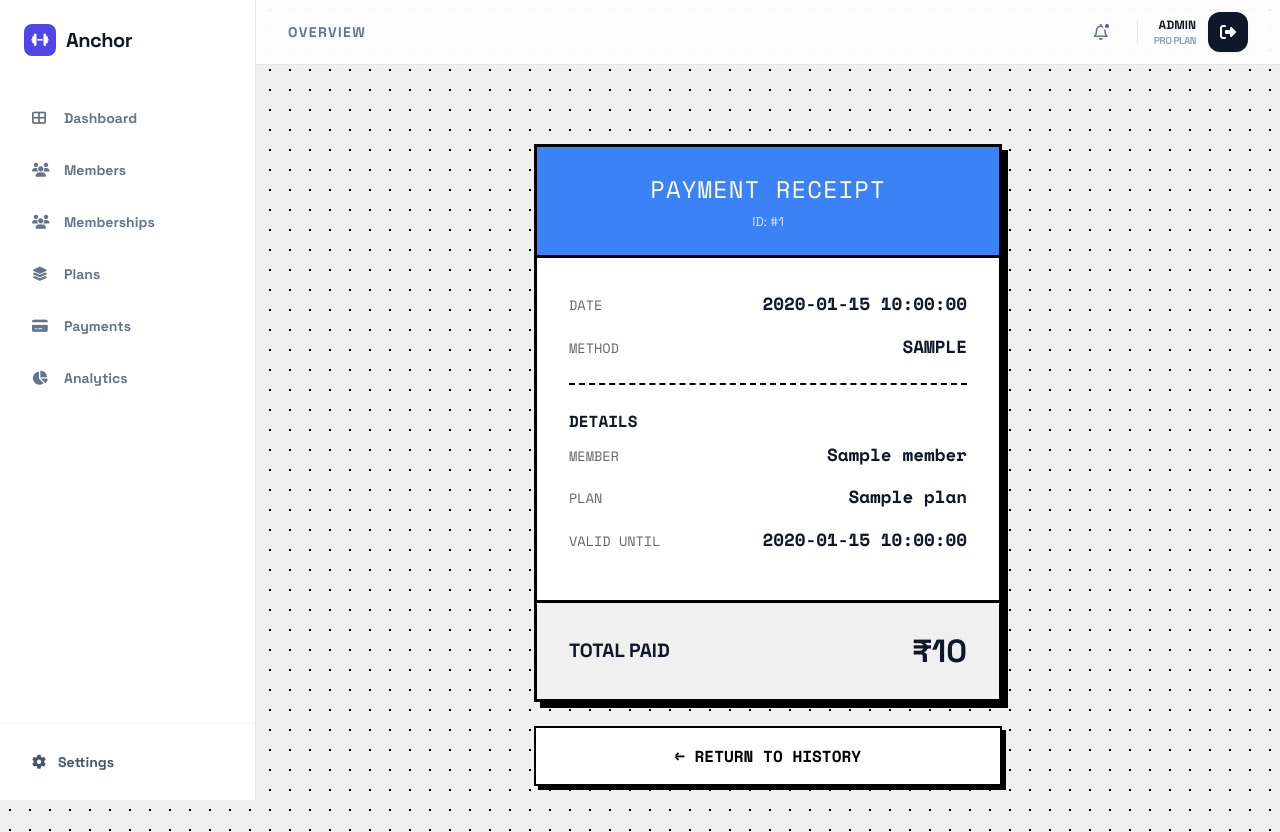
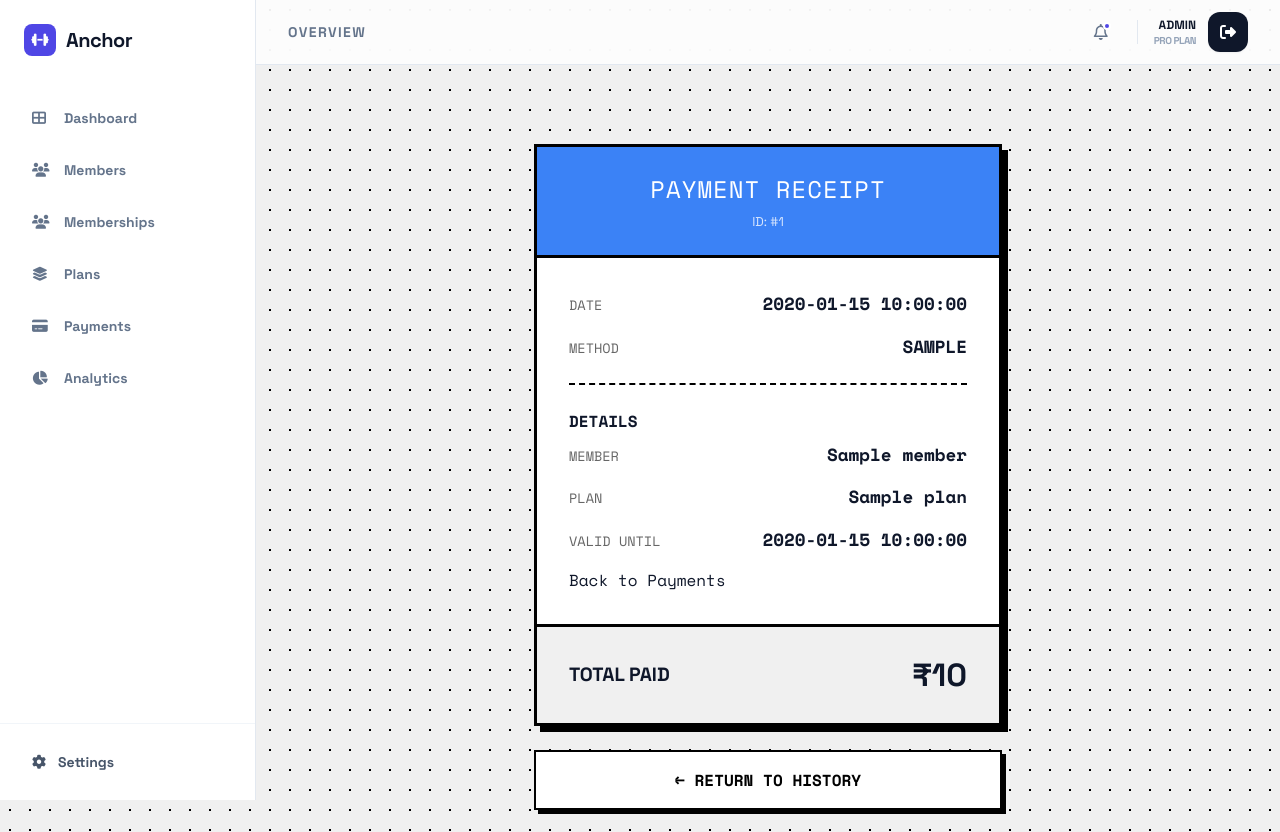
Before and after one commit to AdityaRaghav22/GYM-SAAS, a Flask app: template gym_saas/app/templates/payment/payment_details.html in a window 1280 px wide. Shown: the top 832 px of the page. Run offline with Flask 3, Linux system fonts and the light colour scheme; the template is opened without the code that fills it: most values are stand-ins (such as "Sample title", 1, 10 or a date in 2020); some libraries are stand-ins or nearby versions.

Commit message:
Fixes payment

```diff
--- a/gym_saas/app/templates/payment/payment_details.html
+++ b/gym_saas/app/templates/payment/payment_details.html
@@ -200,6 +200,12 @@
                 <span class="receipt-value">{{ membership.end_date }}</span>
             </div>
 
+            <a
+                  href="{{ url_for('api_v1.payment.list_payment') }}"
+                  class="btn btn-sm btn-secondary">
+                  Back to Payments
+            </a>
+
         </div>
 
         <!-- Total -->
```
